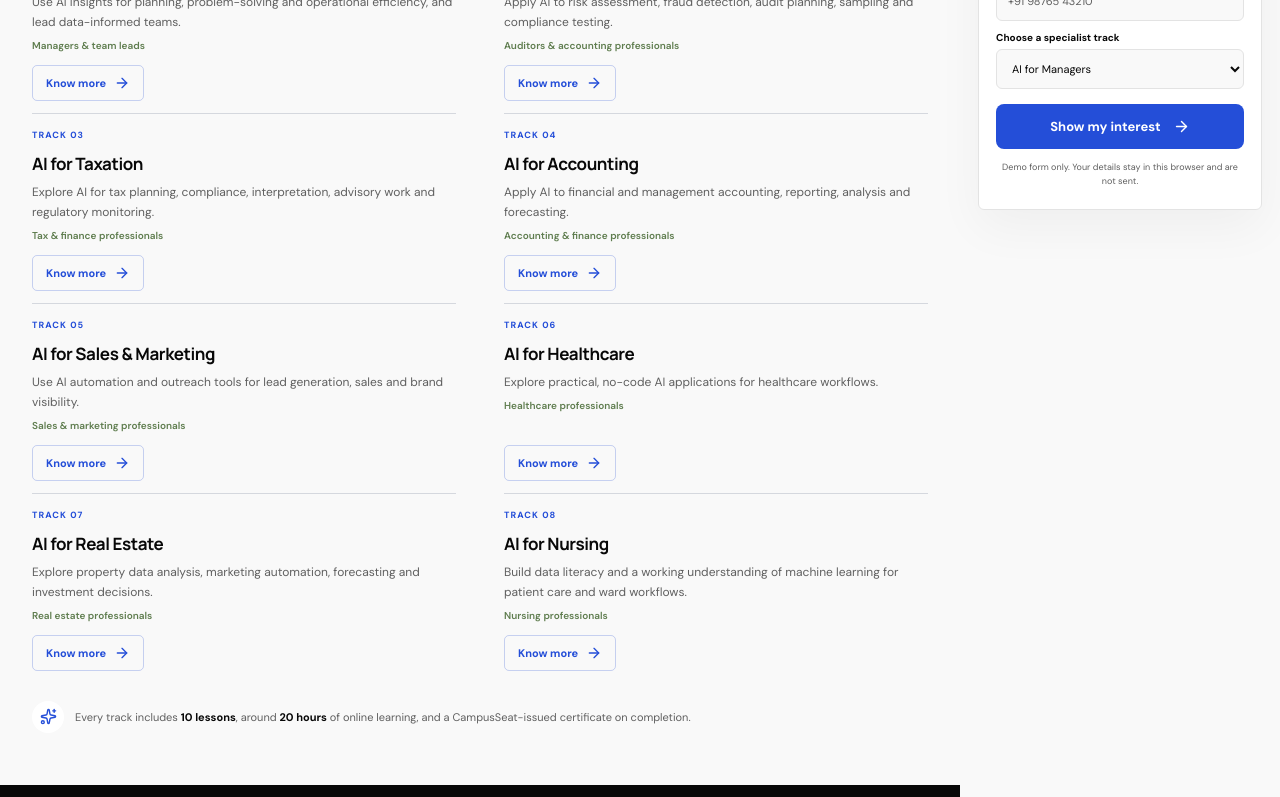
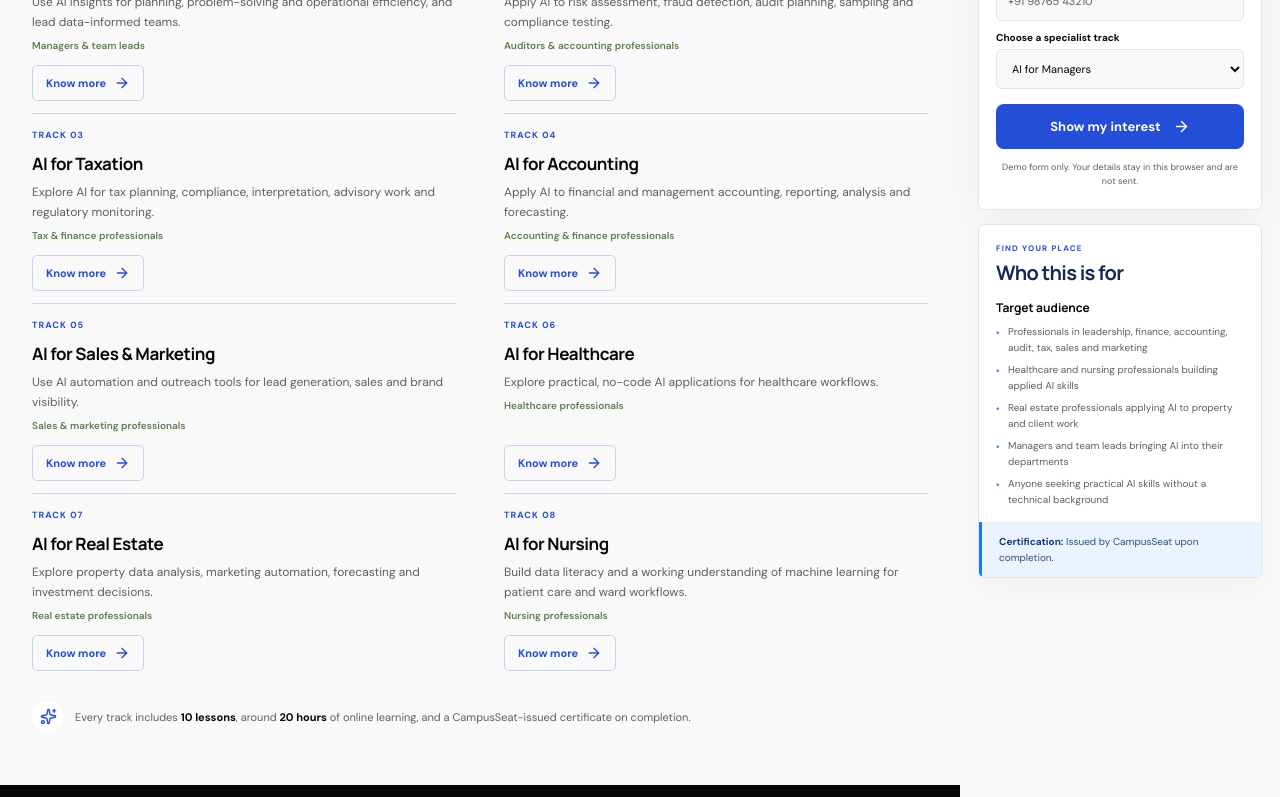
Before and after one commit to taranjeetosa/real-estate, a React (Vite) app: page / in a window 1280 px wide. Shown: the part 2598-3395 px from the top of the page. Built offline with nearby package versions, Linux system fonts and the light colour scheme.

Commit message:
add the target audience card

```diff
--- a/src/index.css
+++ b/src/index.css
@@ -204,7 +204,7 @@ a:focus-visible, button:focus-visible, summary:focus-visible, select:focus-visib
 .course-followup-layout { max-width: 1600px; margin: 0 auto; display: grid; grid-template-columns: minmax(0, 3fr) minmax(260px, 1fr); align-items: stretch; }
 .course-followup-content { min-width: 0; }
 .course-registration-rail { min-width: 0; background: transparent; }
-.enquiry-section { position: sticky; top: 88px; padding: 22px 18px; scroll-margin-top: 88px; }
+.enquiry-section { position: sticky; top: 88px; display: grid; gap: 14px; padding: 22px 18px; scroll-margin-top: 88px; }
 .enquiry-form { min-height: 0; padding: 20px 17px; background: var(--white); border: 1px solid var(--line); border-radius: 6px; box-shadow: 0 18px 48px #0808080b; }
 .form-heading span { color: var(--blue-deep); font-size: 9px; font-weight: 700; letter-spacing: .16em; }
 .form-heading h3 { margin: 7px 0 3px; font: 700 22px "Manrope", sans-serif; letter-spacing: -.04em; }
@@ -219,6 +219,15 @@ a:focus-visible, button:focus-visible, summary:focus-visible, select:focus-visib
 .success-icon { width: 44px; height: 44px; display: grid; place-items: center; color: var(--sage); background: var(--mist); border-radius: 50%; }
 .form-success h3 { margin: 19px 0 7px; font: 700 22px "Manrope", sans-serif; }
 .form-success p { max-width: 340px; color: var(--muted); font-size: 12px; line-height: 1.8; margin: 0 0 18px; }
+.audience-card { padding: 18px 17px 0; overflow: hidden; border: 1px solid var(--line); border-radius: 6px; background: var(--white); box-shadow: 0 12px 32px #08080808; }
+.audience-kicker { margin: 0 0 7px; color: var(--blue-deep); font-size: 8px; font-weight: 700; letter-spacing: .15em; }
+.audience-card h3 { margin: 0; color: #172a56; font: 700 20px/1.25 "Manrope", sans-serif; letter-spacing: -.035em; }
+.audience-card h4 { margin: 15px 0 8px; color: var(--ink); font: 700 12px/1.4 "Manrope", sans-serif; }
+.audience-card ul { display: grid; gap: 7px; margin: 0; padding: 0 0 15px; list-style: none; }
+.audience-card li { position: relative; padding-left: 12px; color: var(--muted); font-size: 10px; line-height: 1.55; }
+.audience-card li::before { position: absolute; top: .05em; left: 0; color: var(--blue); content: "•"; }
+.audience-certification { margin: 0 -17px; padding: 12px 17px; border-left: 3px solid var(--blue); background: #eaf3ff; color: #315174; font-size: 10px; line-height: 1.55; }
+.audience-certification strong { color: #173c70; }
 
 .journey-section { padding: 94px 0; background: radial-gradient(ellipse at 82% 50%, rgba(22,119,255,.08), transparent 38%), var(--ink); color: var(--white); }
 .journey-content { display: grid; grid-template-columns: .8fr 1.2fr; gap: 100px; align-items: center; }
@@ -388,6 +397,11 @@ a:focus-visible, button:focus-visible, summary:focus-visible, select:focus-visib
   .course-registration-rail { border: 0; background: transparent; }
   .enquiry-section { position: static; max-width: 560px; margin: 0 auto; padding: 35px 22px; }
   .enquiry-form { padding: 22px 18px; }
+  .audience-card { padding: 17px 16px 0; }
+  .audience-card h3 { font-size: 19px; }
+  .audience-card ul { gap: 8px; }
+  .audience-card li { font-size: 11px; }
+  .audience-certification { margin-right: -16px; margin-left: -16px; padding-right: 16px; padding-left: 16px; }
   .site-footer { padding: 26px 21px 0; grid-template-columns: 1fr auto; gap: 8px; }
   .footer-brand { grid-column: 1; }
   .site-footer > p { grid-column: 1/-1; grid-row: 2; margin: 4px 0 6px; }
@@ -401,6 +415,9 @@ a:focus-visible, button:focus-visible, summary:focus-visible, select:focus-visib
   .footer-watermark { margin-top: 34px; font-size: 12vw; }
   .footer-bottom-row { align-items: flex-start; flex-direction: column; gap: 10px; padding-bottom: 18px; }
 }
+@media (max-height: 850px) and (min-width: 901px) {
+  .enquiry-section { position: static; }
+}
 @media (max-width: 380px) {
   .hero-bottom { font-size: 6px; gap: 6px; }
   .hero-bottom-line { width: 10px; }
--- a/src/pages/Home.jsx
+++ b/src/pages/Home.jsx
@@ -573,6 +573,30 @@ function InterestForm({ selectedTrack, onTrackChange, submitted, onReset }) {
   );
 }
 
+function WhoThisIsForCard() {
+  const audiences = [
+    "Professionals in leadership, finance, accounting, audit, tax, sales and marketing",
+    "Healthcare and nursing professionals building applied AI skills",
+    "Real estate professionals applying AI to property and client work",
+    "Managers and team leads bringing AI into their departments",
+    "Anyone seeking practical AI skills without a technical background",
+  ];
+
+  return (
+    <section className="audience-card" aria-labelledby="audience-title">
+      <p className="audience-kicker">FIND YOUR PLACE</p>
+      <h3 id="audience-title">Who this is for</h3>
+      <h4>Target audience</h4>
+      <ul>
+        {audiences.map((audience) => <li key={audience}>{audience}</li>)}
+      </ul>
+      <p className="audience-certification">
+        <strong>Certification:</strong> Issued by CampusSeat upon completion.
+      </p>
+    </section>
+  );
+}
+
 function CourseEnrollmentCard({
   selectedTrack,
   onTrackChange,
@@ -590,6 +614,7 @@ function CourseEnrollmentCard({
           onReset={onReset}
         />
       </form>
+      <WhoThisIsForCard />
     </section>
   );
 }
```
